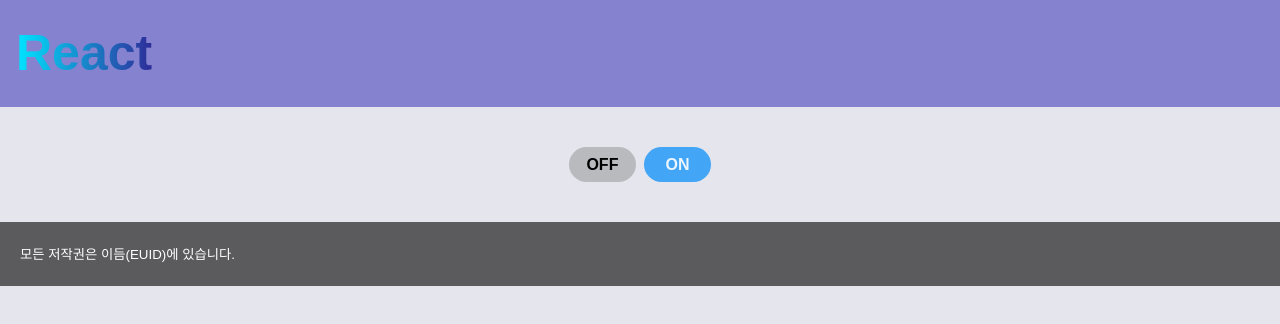
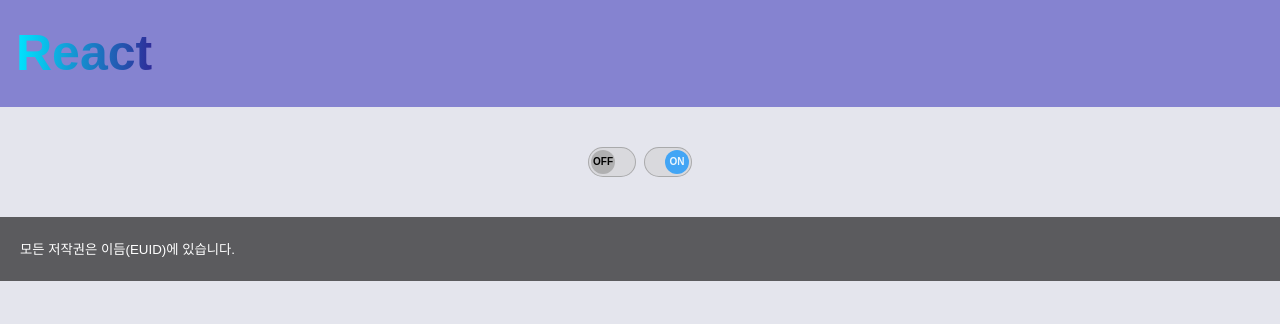
Before and after one commit to gobeeisfree/likelion-react-programming, a React (Vite) app: page / in a window 1280 px wide. Shown: the top 324 px of the page. Built offline with nearby package versions, Linux system fonts and the light colour scheme; a web font is replaced by a local one.

Commit message:
아토믹 컴포넌트 작성 중... Part 2.

```diff
--- a/src/components/Switcher/Switcher.module.css
+++ b/src/components/Switcher/Switcher.module.css
@@ -3,38 +3,48 @@
   --size-md: 18px;
   --size-lg: 20px;
   --size: var(--size-sm);
+  --body: #ccc7;
   --on-bg: #42a5f5;
+  --off-bg: rgba(163, 163, 163, 0.757);
   --on-text: #ebf5fd;
   --on-handle: color-mix(in srgb, var(--on-bg) 100%, var(--on-text) 50%);
 
-  background: #8887;
-  border: 0;
+  position: relative;
+  display: flex;
+  justify-content: flex-start;
+  align-items: center;
+  block-size: calc(var(--size) * 1.85);
+  inline-size: calc(var(--size) * 3);
+
+  background: var(--body);
+  border: 0.1px solid #999b;
+  padding: 2px;
   border-radius: 9999px;
-  padding: calc(var(--size) / 2) calc(var(--size) * 1.5);
   text-transform: uppercase;
   font-weight: 600;
-  font-size: var(--size);
+  font-size: 1rem;
 
   &.md {
     --size: var(--size-md);
-  }
-
-  &.lg {
-    --size: var(--size-lg);
+    @@ -26,18 +33,22 @@;
   }
 
   &.on {
-    background: var(--on-bg);
     color: var(--on-text);
+    justify-content: flex-end;
+
+    .handle {
+      background: var(--on-bg);
+    }
   }
 
   .handle {
     display: grid;
     place-content: center;
-    block-size: calc(var(--size) * 1.2);
-    inline-size: calc(var(--size) * 1.2);
+    block-size: calc(var(--size) * 1.5);
+    inline-size: calc(var(--size) * 1.5);
     border-radius: 9999px;
     line-height: 1;
-    /* background: red; */
+    background: var(--off-bg);
   }
 }
```
